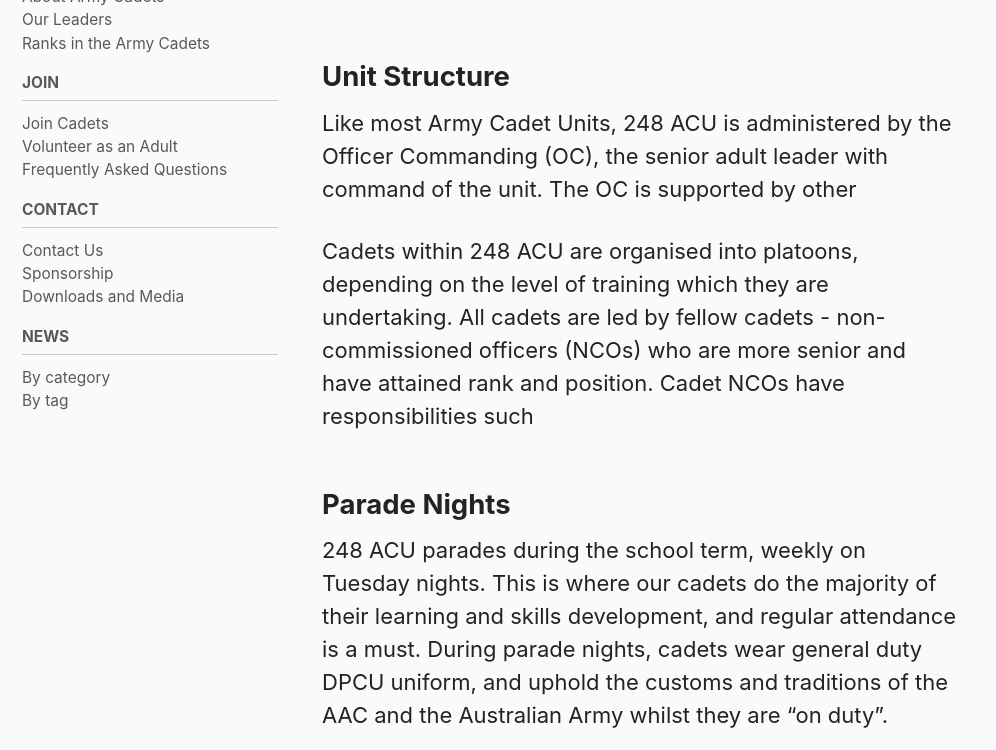
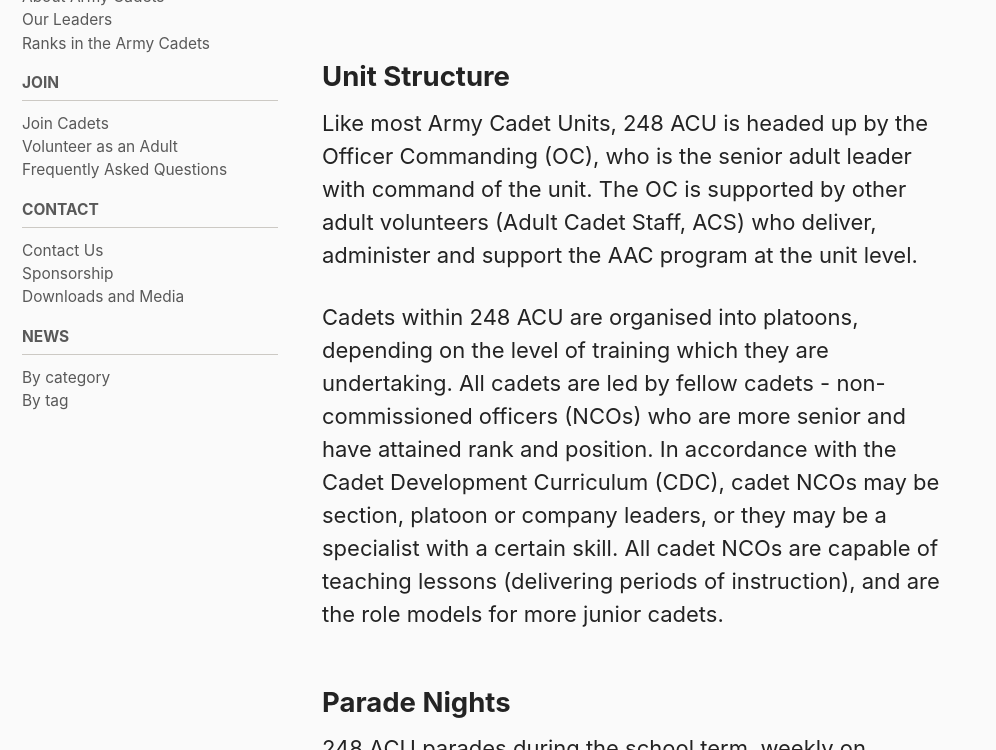
Before and after one commit to alansfyeung/248acu-website, a Jekyll site: the page built from _pages/unit.md, in a window 1280 px wide and 900 px high, scrolled down 1461 px, cut to the strip 150-900 px from the top of the window. Shown: the whole strip, without its empty margins (0-996 px from the left). Built offline with Jekyll 4.4.1, drawn with Linux system fonts in a browser that asks for light colours; cached includes are drawn as plain includes.

Commit message:
Fix unit structure page

```diff
--- a/_pages/unit.md
+++ b/_pages/unit.md
@@ -32,9 +32,9 @@ Established in 2022, 248 ACU is a community-based cadet unit at Victoria Barrack
 
 ## Unit Structure
 
-Like most Army Cadet Units, 248 ACU is administered by the Officer Commanding (OC), the senior adult leader with command of the unit. The OC is supported by other
+Like most Army Cadet Units, 248 ACU is headed up by the Officer Commanding (OC), who is the senior adult leader with command of the unit. The OC is supported by other adult volunteers (Adult Cadet Staff, ACS) who deliver, administer and support the AAC program at the unit level.
 
-Cadets within 248 ACU are organised into platoons, depending on the level of training which they are undertaking. All cadets are led by fellow cadets - non-commissioned officers (NCOs) who are more senior and have attained rank and position. Cadet NCOs have responsibilities such
+Cadets within 248 ACU are organised into platoons, depending on the level of training which they are undertaking. All cadets are led by fellow cadets - non-commissioned officers (NCOs) who are more senior and have attained rank and position. In accordance with the Cadet Development Curriculum (CDC), cadet NCOs may be section, platoon or company leaders, or they may be a specialist with a certain skill. All cadet NCOs are capable of teaching lessons (delivering periods of instruction), and are the role models for more junior cadets.
 
 ## Parade Nights
 
```
